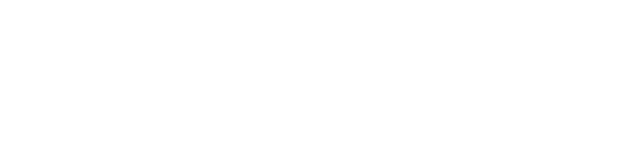
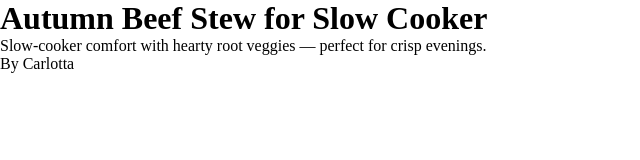
Before and after one commit to NyeinSuThwe/ex8-example, a plain HTML site: page index.html in a window 1280 px wide. Shown: the whole page, without its empty margins (0-640 px from the left). Drawn offline with Linux system fonts and the light colour scheme.

Commit message:
recipe added

```diff
--- a/index.html
+++ b/index.html
@@ -1,9 +1,10 @@
 <!DOCTYPE html>
 <html lang="en">
-  <head>
-    <meta charset="utf-8" />
-    <meta name="viewport" content="width=device-width, initial-scale=1" />
-    <link rel="icon" href="https://github.com/favicon.ico" />
+  <header>
+  <h1>Autumn Beef Stew for Slow Cooker</h1>
+  <p class="subtitle">Slow-cooker comfort with hearty root veggies — perfect for crisp evenings.</p>
+  <p class="author">By <span>Carlotta</span></p>
+</header>
 
     <title>Your Title</title>
     <meta
```
